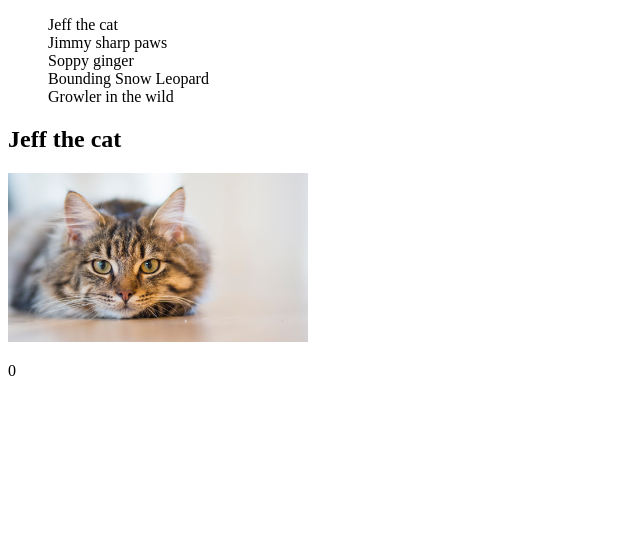
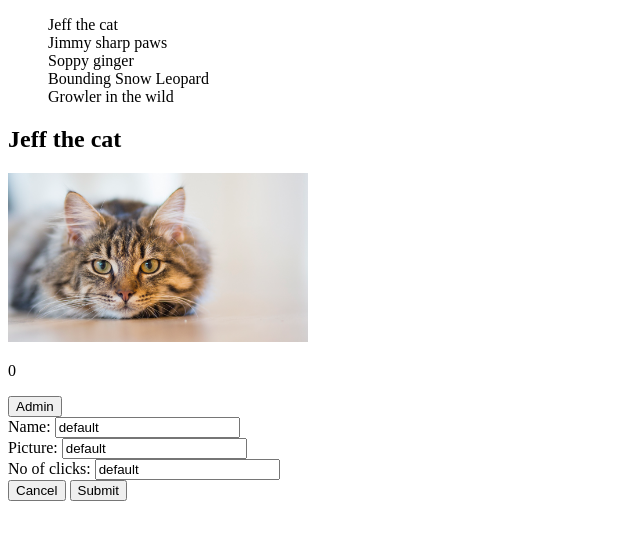
Before and after one commit to bethpalmer/CatClicker, a plain HTML site: page index.html in a window 1280 px wide. Shown: the whole page, without its empty margins (0-640 px from the left). Drawn offline with Linux system fonts and the light colour scheme.

Commit message:
added admin area html

```diff
--- a/index.html
+++ b/index.html
@@ -20,6 +20,14 @@
         <img id="catPic">
         <p id="clickCount"></p>
     </div>
+    <button type="button">Admin</button>
+    <form>
+        Name: <input type="text" name="name" value="default"><br>
+        Picture: <input type="text" name="image" value="default"><br>
+        No of clicks: <input type="text" name="clicks" value="default"><br>
+        <input type="submit" value="Cancel">
+        <input type="submit" value="Submit">
+    </form>
 
     <script type="text/javascript" src="js/main.js"></script>
 
```
